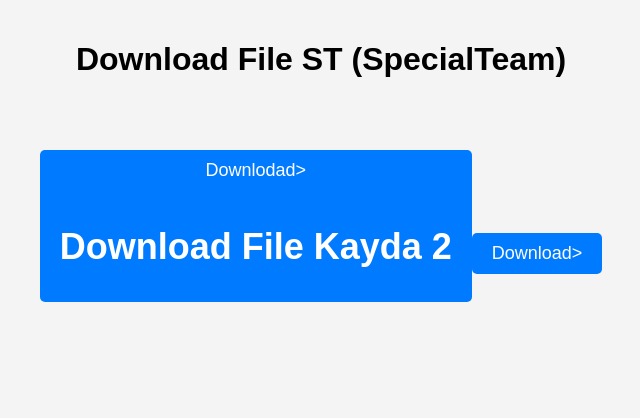
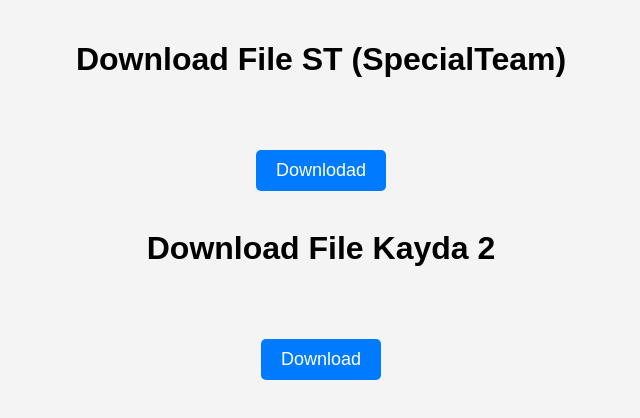
Before and after one commit to prochy851/Windows-Kazda, a plain HTML site: page index.html in a window 1280 px wide. Shown: the whole page, without its empty margins (319-959 px from the left). Drawn offline with Linux system fonts and the light colour scheme.

Commit message:
Update index.html

```diff
--- a/index.html
+++ b/index.html
@@ -29,11 +29,11 @@ body {
 </style>
 <body>
     <h1>Download File ST (SpecialTeam)</h1>
-    <a href="Special_Program - kopie.png" class="download-btn" download>Downlodad>
+    <a href="Special_Program - kopie.png" class="download-btn">Downlodad</a>
     <br>
     <br>
     <h1>Download File Kayda 2</h1>
-    <a href="kayda 2.png" class="download-btn" download>Download>
+    <a href="kayda 2.png" class="download-btn">Download</a>
 </body>
 
 </html>
```
